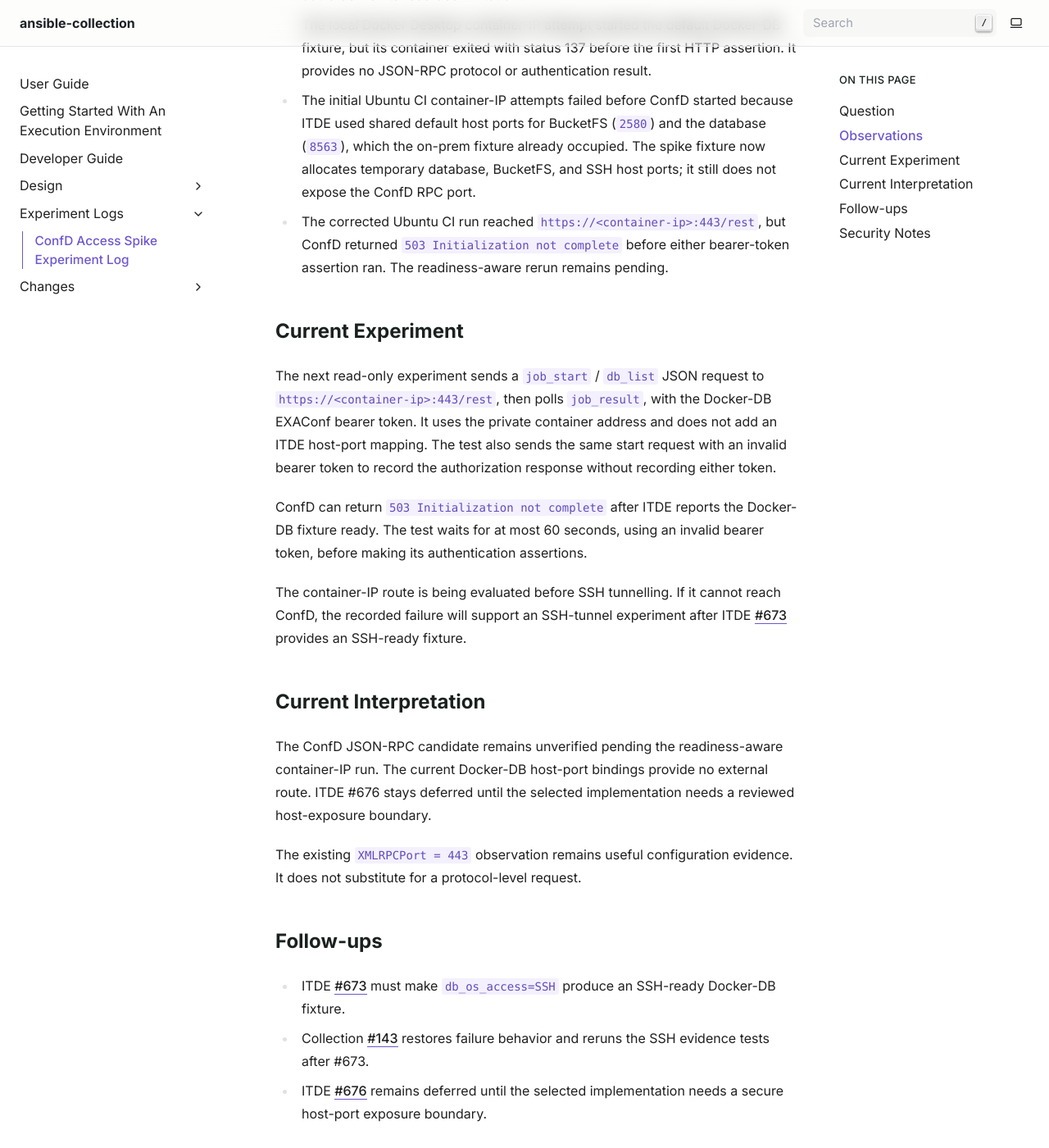
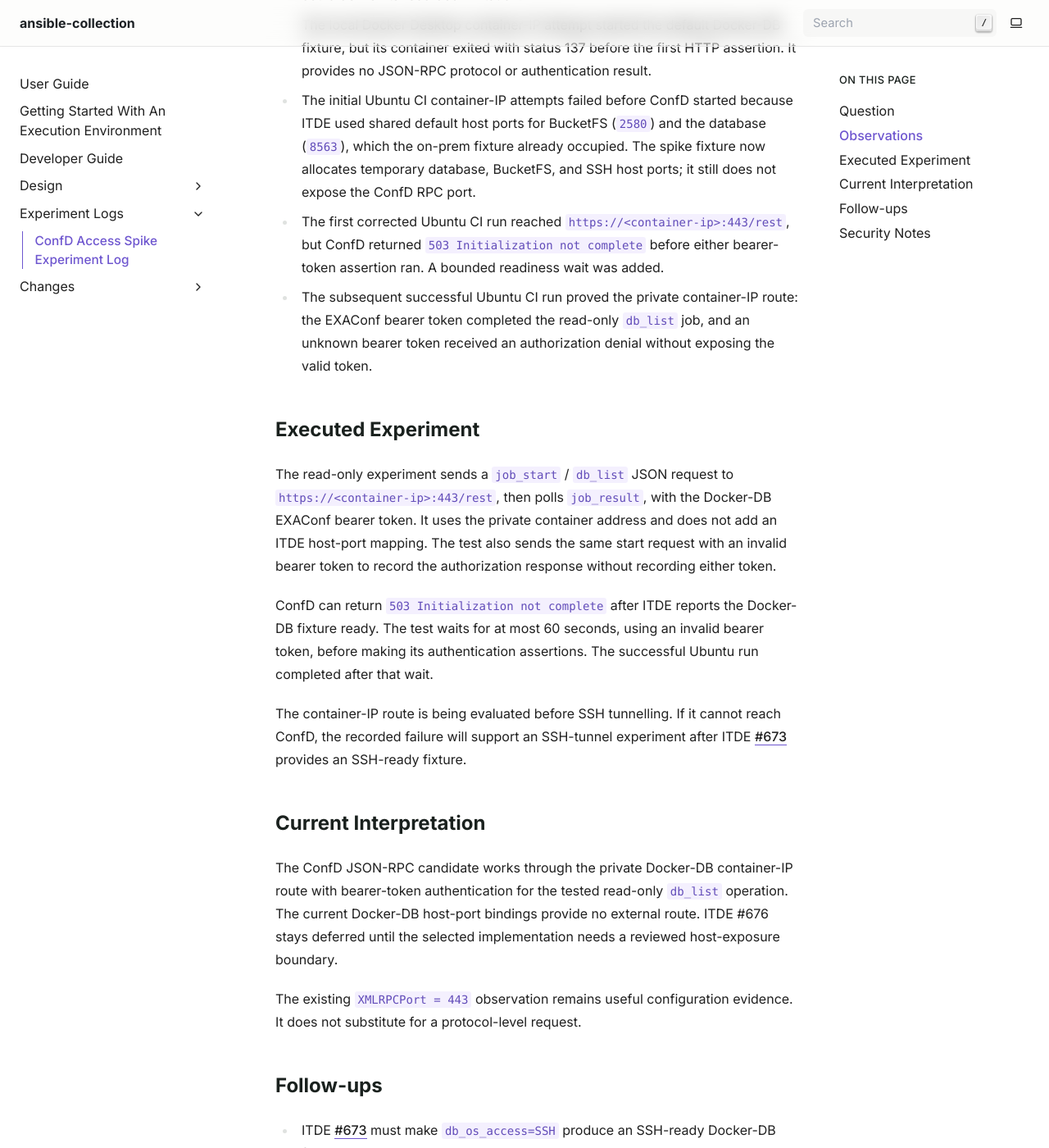
Before and after one commit to exasol/ansible-collection, a Sphinx documentation site: the page built from doc/experiments/confd_access_spike_log.md, in a window 1280 px wide and 1400 px high, scrolled down 1012 px. Shown: the whole window at 82% size. Built offline with Sphinx 7.4.7, drawn with Linux system fonts in a browser that asks for light colours.

Commit message:
Recorded successful ConfD JSON-RPC evidence
- Updated the spike log and verification checklist after the passing CI run.

```diff
--- a/doc/experiments/confd_access_spike_log.md
+++ b/doc/experiments/confd_access_spike_log.md
@@ -35,13 +35,17 @@ environment changes are required?
   database (`8563`), which the on-prem fixture already occupied. The spike
   fixture now allocates temporary database, BucketFS, and SSH host ports; it
   still does not expose the ConfD RPC port.
-* The corrected Ubuntu CI run reached `https://<container-ip>:443/rest`, but
-  ConfD returned `503 Initialization not complete` before either bearer-token
-  assertion ran. The readiness-aware rerun remains pending.
+* The first corrected Ubuntu CI run reached `https://<container-ip>:443/rest`,
+  but ConfD returned `503 Initialization not complete` before either
+  bearer-token assertion ran. A bounded readiness wait was added.
+* The subsequent successful Ubuntu CI run proved the private container-IP
+  route: the EXAConf bearer token completed the read-only `db_list` job, and an
+  unknown bearer token received an authorization denial without exposing the
+  valid token.
 
-## Current Experiment
+## Executed Experiment
 
-The next read-only experiment sends a `job_start` / `db_list` JSON request to
+The read-only experiment sends a `job_start` / `db_list` JSON request to
 `https://<container-ip>:443/rest`, then polls `job_result`, with the Docker-DB
 EXAConf bearer token. It uses the private container address and does not add an
 ITDE host-port mapping. The test also sends the same start request with an
@@ -50,7 +54,8 @@ either token.
 
 ConfD can return `503 Initialization not complete` after ITDE reports the
 Docker-DB fixture ready. The test waits for at most 60 seconds, using an
-invalid bearer token, before making its authentication assertions.
+invalid bearer token, before making its authentication assertions. The
+successful Ubuntu run completed after that wait.
 
 The container-IP route is being evaluated before SSH tunnelling. If it cannot
 reach ConfD, the recorded failure will support an SSH-tunnel experiment after
@@ -59,10 +64,11 @@ provides an SSH-ready fixture.
 
 ## Current Interpretation
 
-The ConfD JSON-RPC candidate remains unverified pending the readiness-aware
-container-IP run. The current Docker-DB host-port bindings provide no external
-route. ITDE #676 stays deferred until the selected implementation needs a
-reviewed host-exposure boundary.
+The ConfD JSON-RPC candidate works through the private Docker-DB container-IP
+route with bearer-token authentication for the tested read-only `db_list`
+operation. The current Docker-DB host-port bindings provide no external route.
+ITDE #676 stays deferred until the selected implementation needs a reviewed
+host-exposure boundary.
 
 The existing `XMLRPCPort = 443` observation remains useful configuration
 evidence. It does not substitute for a protocol-level request.
```
Also changed, not shown: doc/changesets/135-compare-confd-json-rpc-and-confd-client-over-ssh.md (+4 -3 lines).
